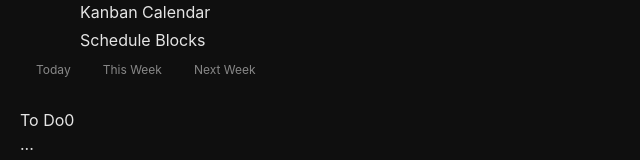
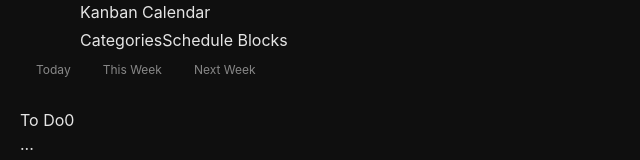
Before and after one commit to HimanshuMittal01/kanban-calendar, a React (Vite) app in the folder src/renderer/: page / in a window 1280 px wide. Shown: the top 160 px of the page, without its empty margins (0-640 px from the left). Built offline with nearby package versions, Linux system fonts and the light colour scheme.

Commit message:
feat: wire CategoryManager into toolbar and app

```diff
--- a/src/renderer/src/App.tsx
+++ b/src/renderer/src/App.tsx
@@ -5,6 +5,7 @@ import { KanbanBoard } from '@/components/kanban/KanbanBoard'
 import { CalendarGrid } from '@/components/calendar/CalendarGrid'
 import { CardDetailModal } from '@/components/kanban/CardDetailModal'
 import { TimeBlockManager } from '@/components/schedule/TimeBlockManager'
+import { CategoryManager } from '@/components/schedule/CategoryManager'
 import { useState } from 'react'
 
 export default function App() {
@@ -12,10 +13,11 @@ export default function App() {
   const selectedCardId = useAppStore((s) => s.selectedCardId)
   const setSelectedCard = useAppStore((s) => s.setSelectedCard)
   const [showTimeBlocks, setShowTimeBlocks] = useState(false)
+  const [showCategories, setShowCategories] = useState(false)
 
   return (
     <div className="flex flex-col h-screen bg-[var(--color-bg)]">
-      {/* Drag region for macOS title bar — minimal, just app name */}
+      {/* Drag region for macOS title bar */}
       <div
         className="drag-region flex items-center shrink-0 border-b border-[var(--color-border)]"
         style={{ height: 52, paddingLeft: 80, paddingRight: 20 }}
@@ -24,7 +26,10 @@ export default function App() {
           Kanban Calendar
         </span>
         <div className="flex-1" />
-        <Toolbar onOpenTimeBlocks={() => setShowTimeBlocks(true)} />
+        <Toolbar
+          onOpenTimeBlocks={() => setShowTimeBlocks(true)}
+          onOpenCategories={() => setShowCategories(true)}
+        />
       </div>
 
       {/* Filter tab bar */}
@@ -32,12 +37,10 @@ export default function App() {
 
       {/* Main content */}
       <div className="flex-1 flex flex-col min-h-0">
-        {/* Kanban board - takes remaining space or shares with calendar */}
         <div className={`${activeFilter ? 'h-1/2' : 'flex-1'} min-h-0 overflow-hidden`}>
           <KanbanBoard />
         </div>
 
-        {/* Calendar grid - shown when filter is active */}
         {activeFilter && (
           <div className="h-1/2 border-t border-[var(--color-border)] min-h-0 overflow-hidden">
             <CalendarGrid />
@@ -45,7 +48,6 @@ export default function App() {
         )}
       </div>
 
-      {/* Card detail modal */}
       {selectedCardId && (
         <CardDetailModal
           cardId={selectedCardId}
@@ -53,9 +55,12 @@ export default function App() {
         />
       )}
 
-      {/* Time block manager */}
       {showTimeBlocks && (
         <TimeBlockManager onClose={() => setShowTimeBlocks(false)} />
+      )}
+
+      {showCategories && (
+        <CategoryManager onClose={() => setShowCategories(false)} />
       )}
     </div>
   )
--- a/src/renderer/src/components/layout/Toolbar.tsx
+++ b/src/renderer/src/components/layout/Toolbar.tsx
@@ -1,7 +1,13 @@
 import { useAppStore } from '@/store'
 import type { GridInterval } from '@/types'
 
-export function Toolbar({ onOpenTimeBlocks }: { onOpenTimeBlocks: () => void }) {
+export function Toolbar({
+  onOpenTimeBlocks,
+  onOpenCategories,
+}: {
+  onOpenTimeBlocks: () => void
+  onOpenCategories: () => void
+}) {
   const activeFilter = useAppStore((s) => s.activeFilter)
   const gridInterval = useAppStore((s) => s.gridInterval)
   const setGridInterval = useAppStore((s) => s.setGridInterval)
@@ -27,6 +33,14 @@ export function Toolbar({ onOpenTimeBlocks }: { onOpenTimeBlocks: () => void })
       )}
 
       <button
+        onClick={onOpenCategories}
+        className="px-4 text-xs font-medium text-[var(--color-accent)] hover:text-[var(--color-accent-hover)] bg-[var(--color-accent)]/10 hover:bg-[var(--color-accent)]/20 rounded-lg transition-colors border border-[var(--color-accent)]/25 shrink-0"
+        style={{ height: 32 }}
+      >
+        Categories
+      </button>
+
+      <button
         onClick={onOpenTimeBlocks}
         className="px-4 text-xs font-medium text-[var(--color-accent)] hover:text-[var(--color-accent-hover)] bg-[var(--color-accent)]/10 hover:bg-[var(--color-accent)]/20 rounded-lg transition-colors border border-[var(--color-accent)]/25 shrink-0"
         style={{ height: 32 }}
```
